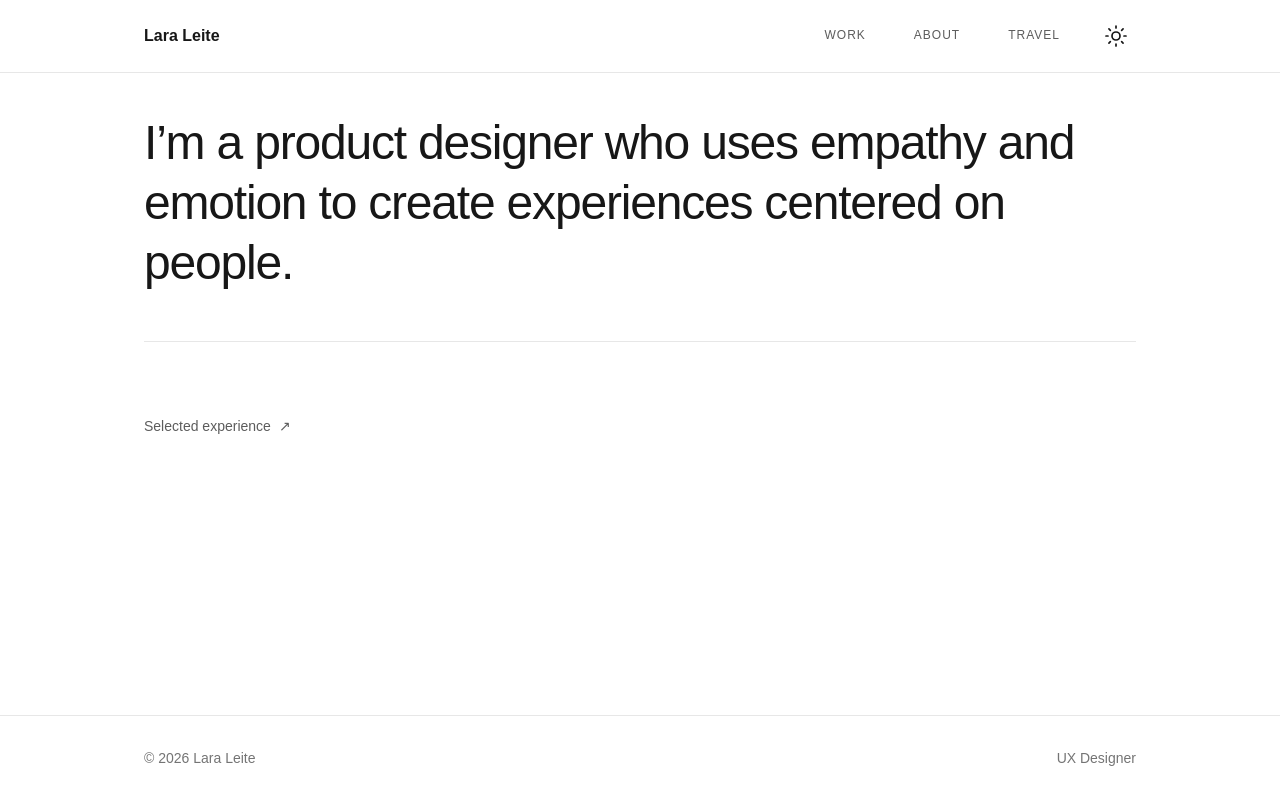
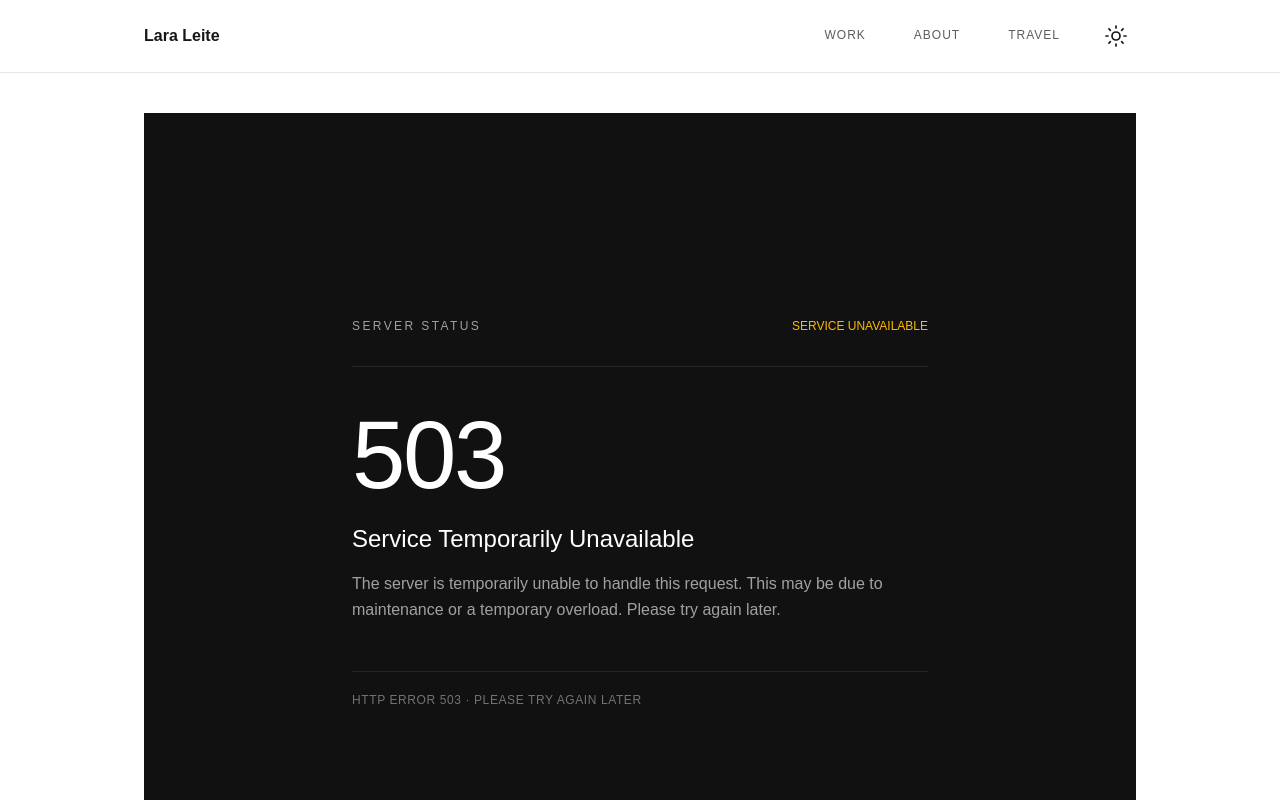
Before and after one commit to LaraLeite/portfolio, a Next.js app: page / in a window 1280 px wide. Shown: the top 800 px of the page. Built offline with nearby package versions, Linux system fonts and the light colour scheme; a web font is replaced by a local one.

Commit message:
Update mantutention page.tsx

```diff
--- a/app/page.tsx
+++ b/app/page.tsx
@@ -1,103 +1,40 @@
 
-import Link from "next/link";
-
-const projects = [
-  {
-    name: "Kinetik",
-    description:
-      "Trust, clarity and consistency for a growing healthcare platform",
-    tag: "4 YEAR PARTNERSHIP, 4 PRODUCT ECOSYSTEM",
-    image: "/projects/kinetik.jpg",
-    slug: "kinetik",
-    imageAlt: "Kinetik healthcare platform",
-  },
-  {
-    name: "Charted",
-    description: "Bringing flow and clarity to financial automation",
-    tag: "NEW BRAND, NEW CATEGORY POSITION",
-    image: "/projects/charted.jpg",
-    slug: "charted",
-    imageAlt: "Charted financial automation",
-  },
-  {
-    name: "Solvd",
-    description:
-      "Making AI tangible for enterprises navigating transformation",
-    tag: "PARTNERS SINCE 2024",
-    image: "/projects/solvd.jpg",
-    slug: "solvd",
-    imageAlt: "Solvd AI enterprise transformation",
-  },
-];
 
 export default function Home() {
   return (
-    <div className="space-y-16">
-      {/* Hero */}
-      <section>
-        <h1 className="max-w-6xl text-4xl font-medium leading-tight tracking-tight text-foreground sm:text-5xl lg:text-5xl">
-          I’m a product designer who uses empathy and emotion to create experiences centered on people.
+    <main className="min-h-screen bg-[#111111] text-white flex items-center justify-center px-6">
+      <section className="w-full max-w-xl">
+        <div className="flex items-center justify-between mb-8">
+          <p className="text-xs tracking-[0.2em] text-neutral-400">
+            SERVER STATUS
+          </p>
+          <span className="text-xs text-amber-400">
+            SERVICE UNAVAILABLE
+          </span>
+        </div>
+
+        <div className="border-t border-neutral-800 pt-10">
+          <h1 className="text-7xl md:text-8xl font-medium tracking-tight mb-5">
+            503
           </h1>
-        <div className="mt-12 w-full border-t border-foreground/10" />
-      </section>
 
-      <section className="pt-2">
-        <Link
-          href="/experience"
-          className="inline-flex items-center gap-2 text-sm text-foreground/70 transition-opacity hover:opacity-50"
-        >
-          Selected experience
-          <span aria-hidden="true">↗</span>
-        </Link>
-      </section>
-
-
-      {/* Selected projects */}
-      <section
-        id="projetos"
-        aria-label="Selected projects"
-        className="hidden grid grid-cols-1 items-start gap-x-8 gap-y-12 md:grid-cols-2 lg:grid-cols-3"
-      >
-        {projects.map((project) => (
-          <article key={project.slug} className="min-w-0">
-            {/* Clickable project image */}
-            <Link
-              href={`/projects/${project.slug}`}
-              aria-label={`View ${project.name} project`}
-              className="mb-5 block aspect-[4/3] overflow-hidden rounded-2xl bg-foreground/5"
-            >
-              <img
-                src={project.image}
-                alt={project.imageAlt}
-                loading="lazy"
-                className="h-full w-full object-cover transition-transform duration-300 hover:scale-[1.02]"
-              />
-            </Link>
-
-            {/* Clickable project title */}
-            <h2 className="text-3xl font-normal tracking-tight text-foreground">
-              <Link
-                href={`/projects/${project.slug}`}
-                className="transition-opacity hover:opacity-60"
-              >
-                {project.name}
-              </Link>
+          <h2 className="text-xl md:text-2xl mb-4">
+            Service Temporarily Unavailable
           </h2>
 
-            {/* Project description */}
-            <p className="mt-2 max-w-md text-base leading-relaxed text-foreground/70">
-              {project.description}
+          <p className="text-neutral-400 leading-relaxed">
+            The server is temporarily unable to handle this
+            request. This may be due to maintenance or a
+            temporary overload. Please try again later.
           </p>
+        </div>
 
-            {/* Project label */}
-            <div className="mt-5 inline-block max-w-full bg-neutral-100 px-3 py-2">
-              <span className="font-mono text-xs tracking-wide text-neutral-800">
-                {project.tag}
-              </span>
+        <div className="mt-12 border-t border-neutral-800 pt-5">
+          <p className="text-xs tracking-wider text-neutral-500">
+            HTTP ERROR 503 · PLEASE TRY AGAIN LATER
+          </p>
         </div>
-          </article>
-        ))}
       </section>
-    </div>
+    </main>
   );
 }
```
Lines whose indentation alone changed are shown as unchanged.
